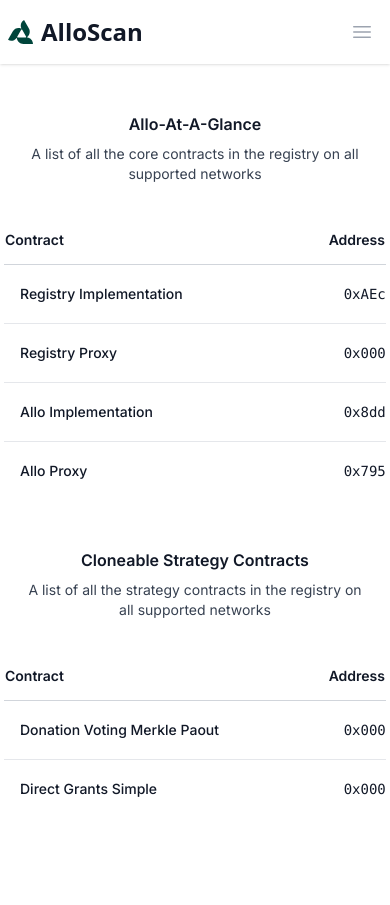
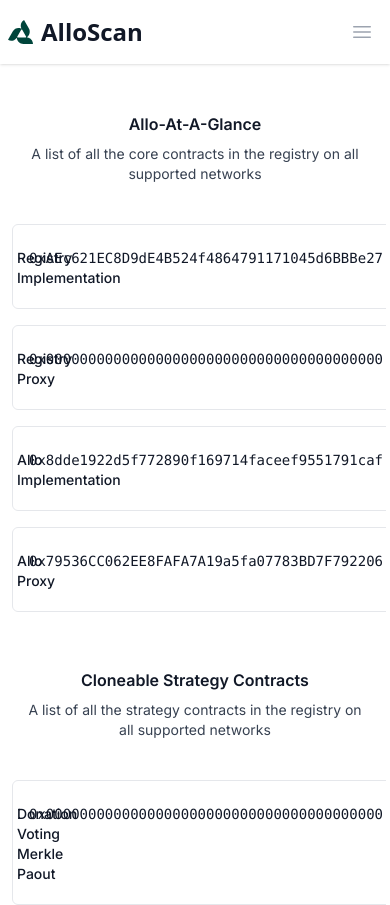
Before and after one commit to allo-protocol/allo-scan, a Next.js app: page / in a window 390 px wide. Shown: the top 905 px of the page. Before the commit the page ends 844 px from the top, so only its background shows below. Built offline with nearby package versions, Linux system fonts and the light colour scheme.

Commit message:
chore: [wip]attempt at decent mobile view

```diff
--- a/src/components/Table.tsx
+++ b/src/components/Table.tsx
@@ -1,5 +1,7 @@
+import { useMediaQuery } from "@/hooks/useMediaQuery";
 import { TTableData } from "@/types/types";
 import { useState } from "react";
+import TableMobile from "./TableMobile";
 
 /** TODO: the mobile view needs to be completed
  * we could create a new component for mobile view entirely
@@ -36,6 +38,10 @@ const Table = ({
   const endRow = startRow + rowsPerPage;
   const currentRows = data.rows.slice(startRow, endRow);
 
+  const isMobile = useMediaQuery(768);
+
+  console.log("isMobile", isMobile);
+
   return (
     <>
       <div
@@ -62,9 +68,13 @@ const Table = ({
         <div className="mt-8 flow-root">
           <div className="-mx-4 -my-2 overflow-x-auto sm:-mx-6 lg:-mx-8 lg:border lg:rounded-md lg:shadow-gray lg:shadow-md">
             <div className="inline-block min-w-full py-2 align-middle sm:px-6 lg:px-8">
+              {!isMobile ? (
                 <table className="min-w-full divide-y divide-gray-300">
                   <thead>
-                  <tr key={"header-row"} className="md:table-row lg:table-row">
+                    <tr
+                      key={"header-row"}
+                      className="md:table-row lg:table-row"
+                    >
                       {data.headers?.map((header, index) => (
                         <th
                           key={"headers-" + index}
@@ -93,12 +103,15 @@ const Table = ({
                     ))}
                   </tbody>
                 </table>
+              ) : (
+                <TableMobile data={data} currentRows={currentRows} />
+              )}
             </div>
           </div>
         </div>
       </div>
       {showPagination && (
-        <div className="flex justify-between mt-4">
+        <div className="flex justify-between my-4">
           <button
             className="px-4 py-2 text-white bg-green-700 rounded disabled:cursor-not-allowed disabled:opacity-50"
             onClick={handlePrevPage}
--- /dev/null
+++ b/src/components/TableMobile.tsx
@@ -0,0 +1,45 @@
+import { TTableData } from "@/types/types";
+
+const TableMobile = ({
+  data,
+  currentRows,
+}: {
+  data: TTableData;
+  currentRows: (string | JSX.Element | undefined)[][];
+}) => {
+  return (
+    <table className="min-w-full divide-y divide-gray-300">
+      {/* <thead className="mx-2">
+        <tr key={"header-row"}>
+          {data.headers?.map((header, index) => (
+            <th
+              key={"headers-" + index}
+              scope="col"
+              className="text-left text-sm font-semibold text-gray-900"
+            >
+              <div className="group inline-flex">{header}</div>
+            </th>
+          ))}
+        </tr>
+      </thead> */}
+      <tbody className="">
+        {currentRows.map((row, index) => (
+          <tr key={"rows-" + index}>
+            <div className="m-2 p-1 border rounded-md flex-col w-full col-span-full">
+              {row.map((col, colIndex) => (
+                <td
+                  key={"rows-" + index + "-col-" + colIndex}
+                  className="max-w-0 py-4 pr-3 text-sm font-medium text-gray-900 w-auto sm:max-w-none pl-0"
+                >
+                  {col}
+                </td>
+              ))}
+            </div>
+          </tr>
+        ))}
+      </tbody>
+    </table>
+  );
+};
+
+export default TableMobile;
--- /dev/null
+++ b/src/hooks/useMediaQuery.tsx
@@ -0,0 +1,33 @@
+import { useCallback, useEffect, useState } from "react";
+
+export const useMediaQuery = (width: number) => {
+  const [targetReached, setTargetReached] = useState(false);
+
+  const updateTarget = useCallback((event: any) => {
+    if (event.matches) {
+      setTargetReached(true);
+    } else {
+      setTargetReached(false);
+    }
+  }, []);
+
+  useEffect(() => {
+    const media = window.matchMedia(`(max-width: ${width}px)`);
+    media.addListener(updateTarget);
+
+    // Check on mount (callback is not called until a change occurs)
+    if (media.matches) {
+      setTargetReached(true);
+    }
+    if (media.removeEventListener) {
+      return () => media.removeEventListener("change", updateTarget);
+    } else {
+      // compatibility for browser that dont have removeEventListener
+      return () => media.removeListener(updateTarget);
+    }
+
+    return () => media.removeListener(updateTarget);
+  }, []);
+
+  return targetReached;
+};
```
Lines whose indentation alone changed are shown as unchanged.
